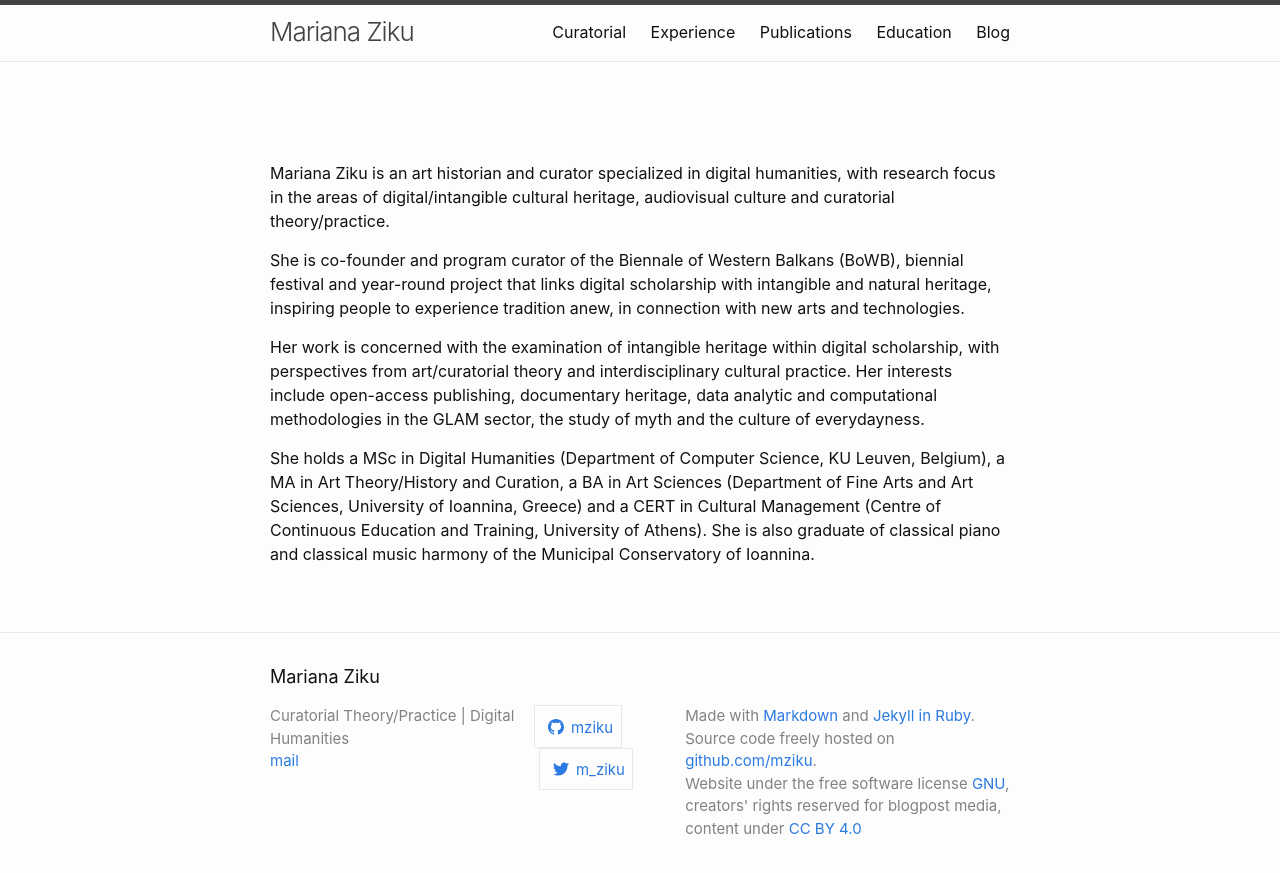
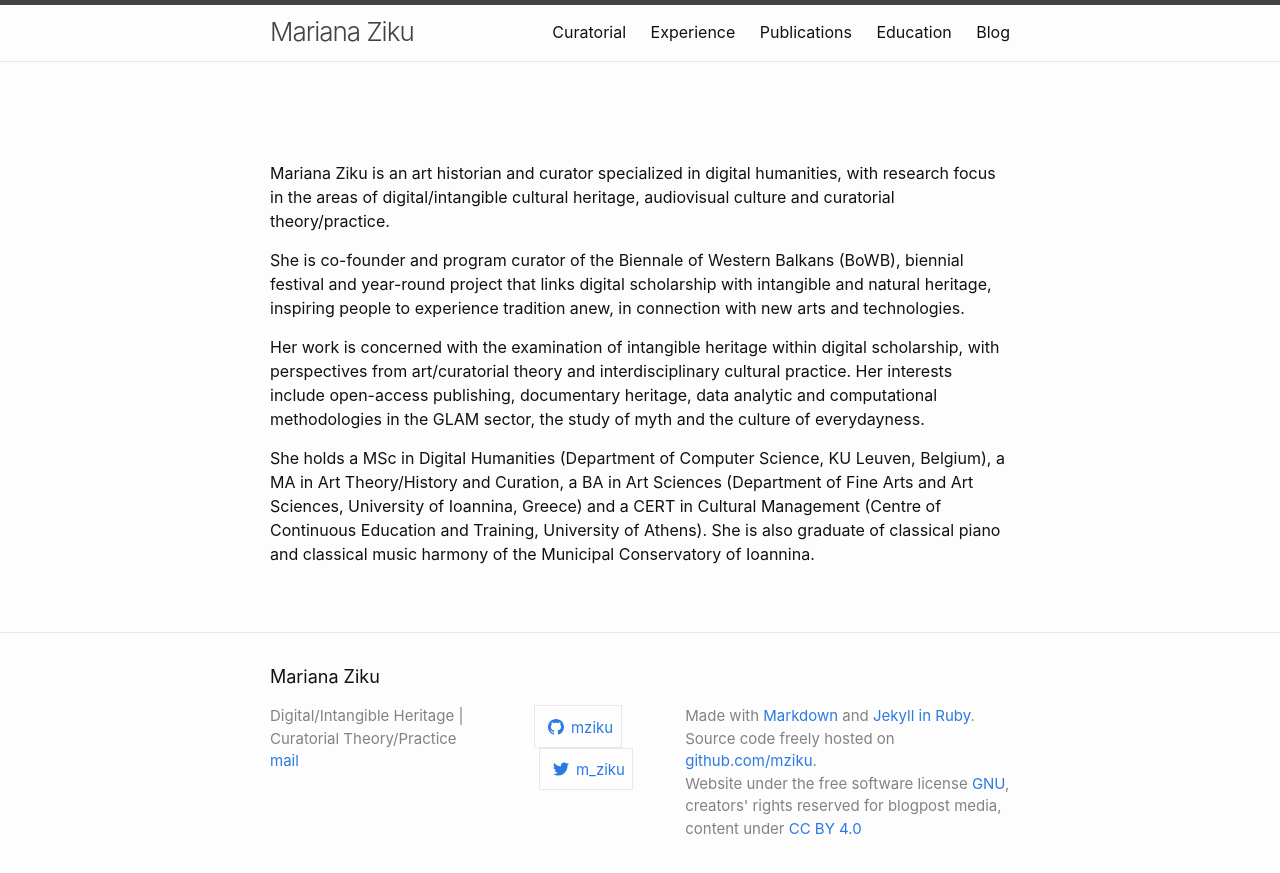
Before and after one commit to mziku/mziku.github.io, a Jekyll site: the page built from index.md, in a window 1280 px wide. Shown: the top 873 px of the page. Built offline with Jekyll 4.4.1, drawn with Linux system fonts in a browser that asks for light colours.

Commit message:
Update footer.html

```diff
--- a/_includes/footer.html
+++ b/_includes/footer.html
@@ -8,7 +8,7 @@
       <div class="footer-col-wrapper">
         <div class="footer-col footer-col-1">
           <ul class="contact-list">
-            <li class="p-name">Curatorial Theory/Practice | Digital Humanities</li><li><a class="u-email" href="mailto:ziku@mail.com">mail</a></li></ul>
+            <li class="p-name">Digital/Intangible Heritage | Curatorial Theory/Practice</li><li><a class="u-email" href="mailto:ziku@mail.com">mail</a></li></ul>
         </div>
 
         <div class="footer-col footer-col-2"><ul class="social-media-list"><li><a href="https://github.com/mziku"><svg class="svg-icon"><use xlink:href="/assets/minima-social-icons.svg#github"></use></svg> <span class="username">mziku</span></a></li><li><a href="https://www.twitter.com/m_ziku"><svg class="svg-icon"><use xlink:href="/assets/minima-social-icons.svg#twitter"></use></svg> <span class="username">m_ziku</span></a></li></ul>
```
